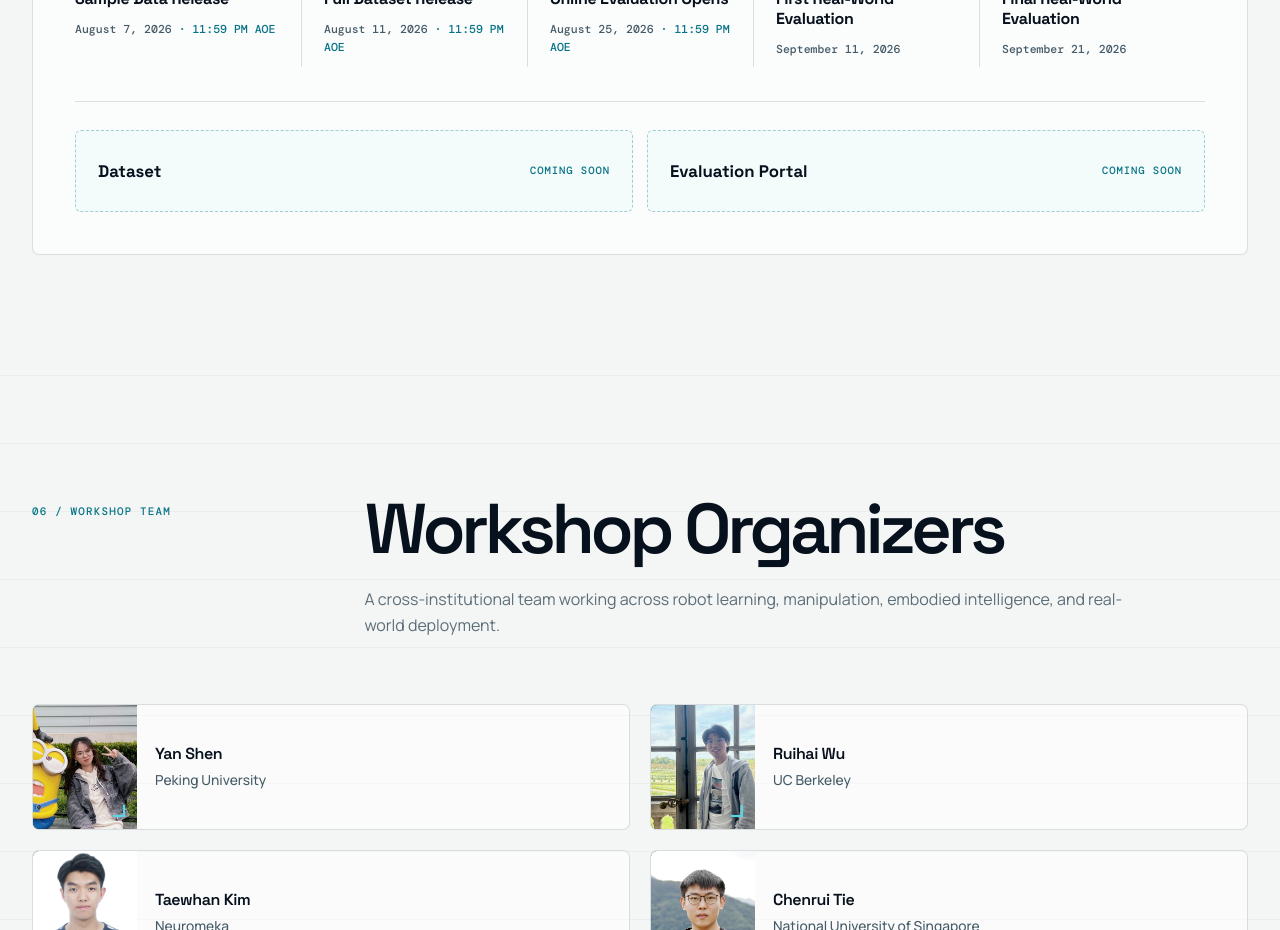
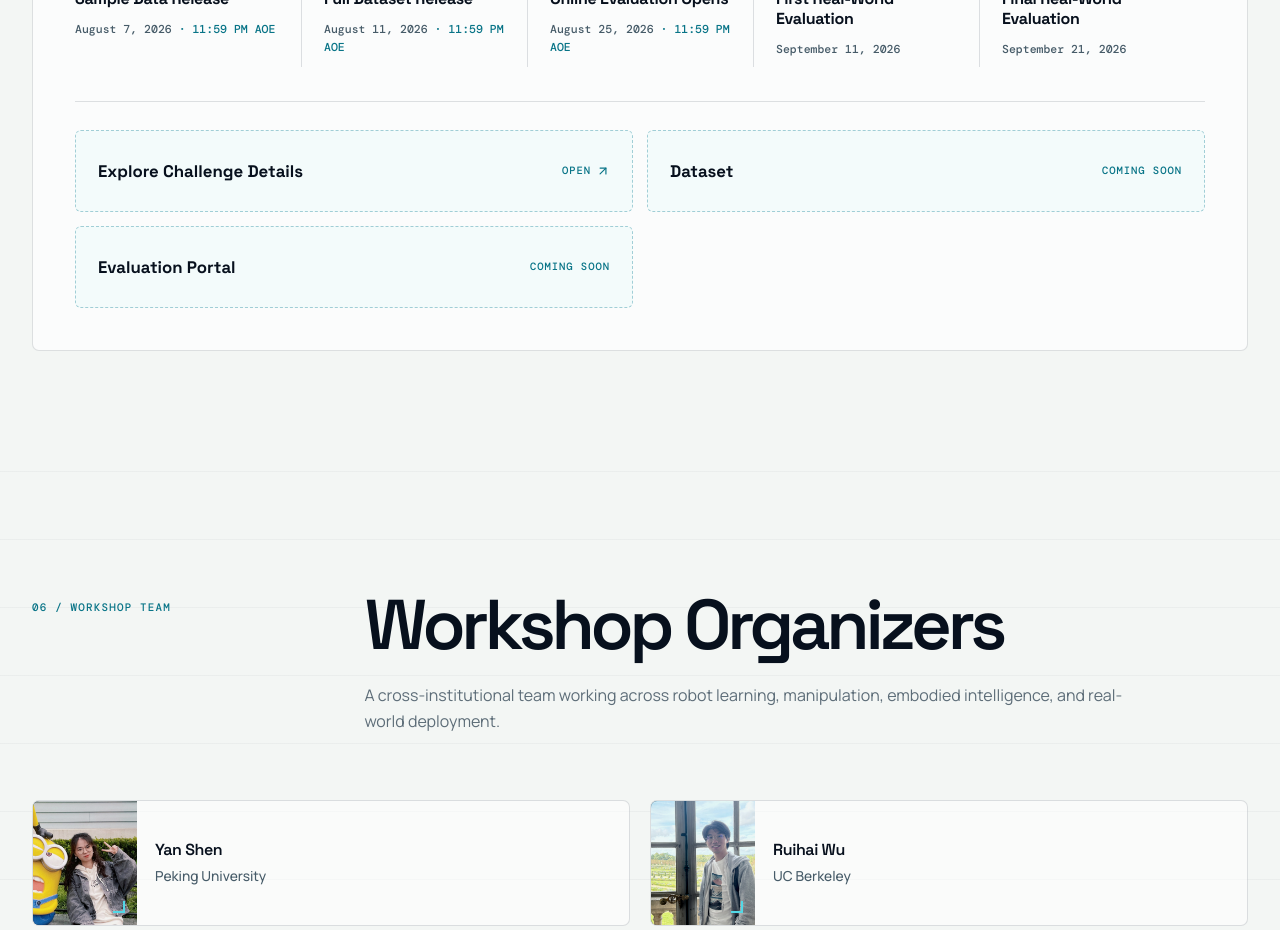
Before and after one commit to bimanual-robot-learning/bimanual-robot-learning.github.io, a React (Vite) app: page / in a window 1280 px wide. Shown: the part 8620-9550 px from the top of the page. Built offline with nearby package versions, Linux system fonts and the light colour scheme.

Commit message:
content: simplify challenge summary data

```diff
--- a/src/data/workshop.ts
+++ b/src/data/workshop.ts
@@ -31,6 +31,23 @@ export interface Person {
 export interface ChallengeFact {
   value: string
   label: string
+}
+
+export interface ChallengeTitle {
+  lineOne: string
+  lineTwo: string
+  accent: 'Challenge'
+}
+
+export interface ChallengeIntroductionSegment {
+  text: string
+  emphasis: boolean
+}
+
+export interface ChallengeParticipation {
+  eyebrow: string
+  title: string
+  description: string
 }
 
 export interface ChallengeStage {
@@ -75,10 +92,13 @@ export type ChallengeResource =
     }
 
 export interface ChallengeInfo {
+  title: ChallengeTitle
   titleLead: string
   titleHighlight: string
   sponsorLine: string
   introduction: string
+  introductionSegments: ChallengeIntroductionSegment[]
+  participation: ChallengeParticipation
   finalRanking: ChallengeFinalRanking
   facts: ChallengeFact[]
   stages: ChallengeStage[]
@@ -147,11 +167,35 @@ export const workshopMeta: WorkshopMeta = {
 }
 
 export const challenge: ChallengeInfo = {
+  title: {
+    lineOne: 'Real-World Household',
+    lineTwo: 'Bimanual Manipulation',
+    accent: 'Challenge',
+  },
   titleLead: 'Towards Bimanual Intelligence:',
   titleHighlight: 'A Real-World Household Manipulation Challenge',
   sponsorLine: 'Designed and sponsored by',
   introduction:
     'This challenge focuses on real-world bimanual manipulation in household environments. Participants will train on thousands of hours of real-robot teleoperation and UMI data spanning diverse household tasks, with the freedom to design their own data mixtures and training strategies.',
+  introductionSegments: [
+    {
+      text: 'This challenge focuses on real-world bimanual manipulation in household environments. Participants train on ',
+      emphasis: false,
+    },
+    { text: 'thousands of hours', emphasis: true },
+    { text: ' of real-robot ', emphasis: false },
+    { text: 'teleoperation and UMI data', emphasis: true },
+    {
+      text: ' spanning diverse household tasks, with the freedom to design their own data mixtures and training strategies.',
+      emphasis: false,
+    },
+  ],
+  participation: {
+    eyebrow: 'Get started',
+    title: 'Participate in the Challenge',
+    description:
+      'The full rules, dataset documentation, submission instructions, and leaderboard will live on the challenge website.',
+  },
   finalRanking: {
     label: 'Final Ranking',
     formula: 'Online evaluation score + final real-robot evaluation score',
@@ -251,6 +295,11 @@ export const challenge: ChallengeInfo = {
     },
   ],
   resources: [
+    {
+      label: 'Explore Challenge Details',
+      status: 'available',
+      url: '/challenge/',
+    },
     { label: 'Dataset', status: 'coming-soon' },
     { label: 'Evaluation Portal', status: 'coming-soon' },
   ],
```
Also changed, not shown: 1 other file (tests, documents, lock files or other folders).
